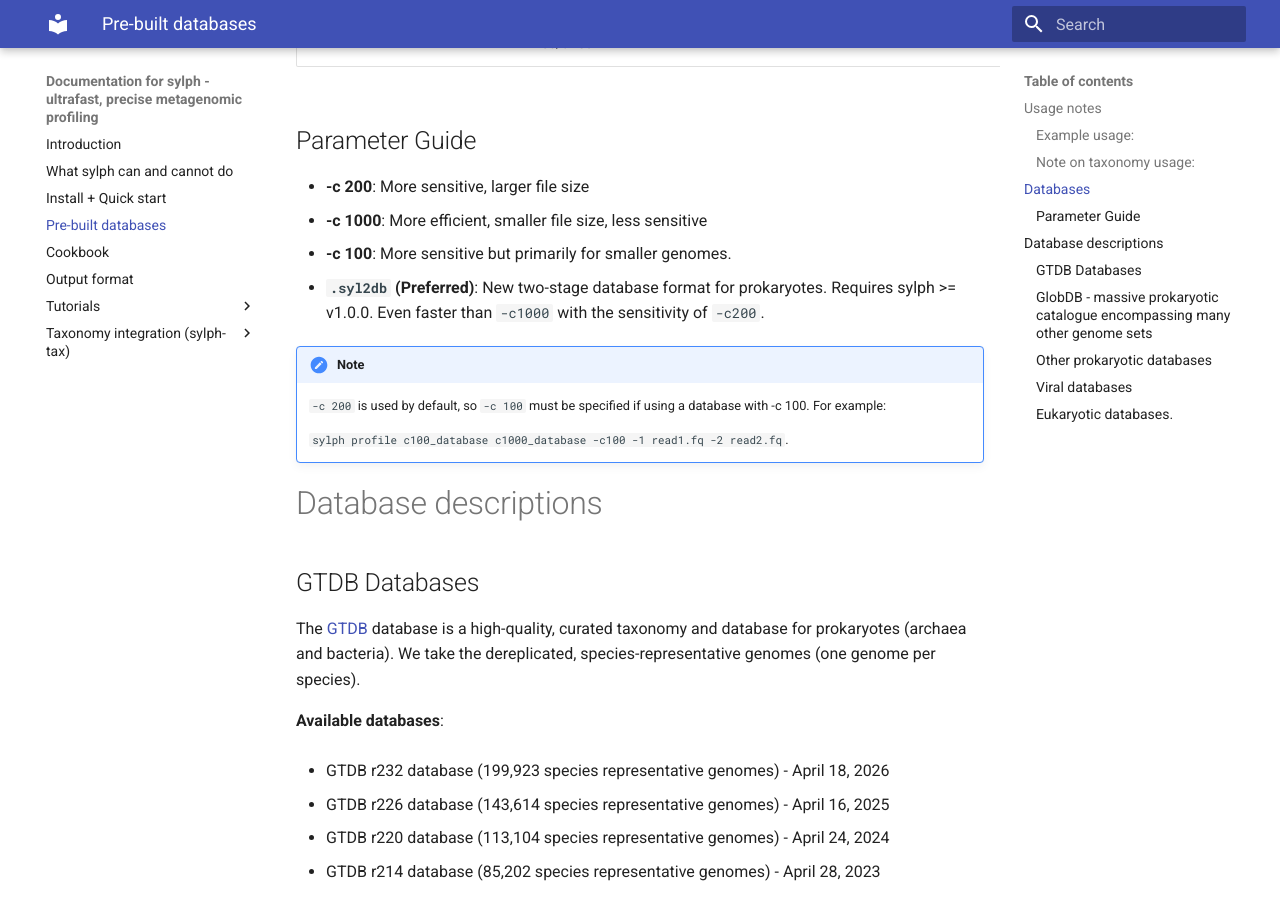
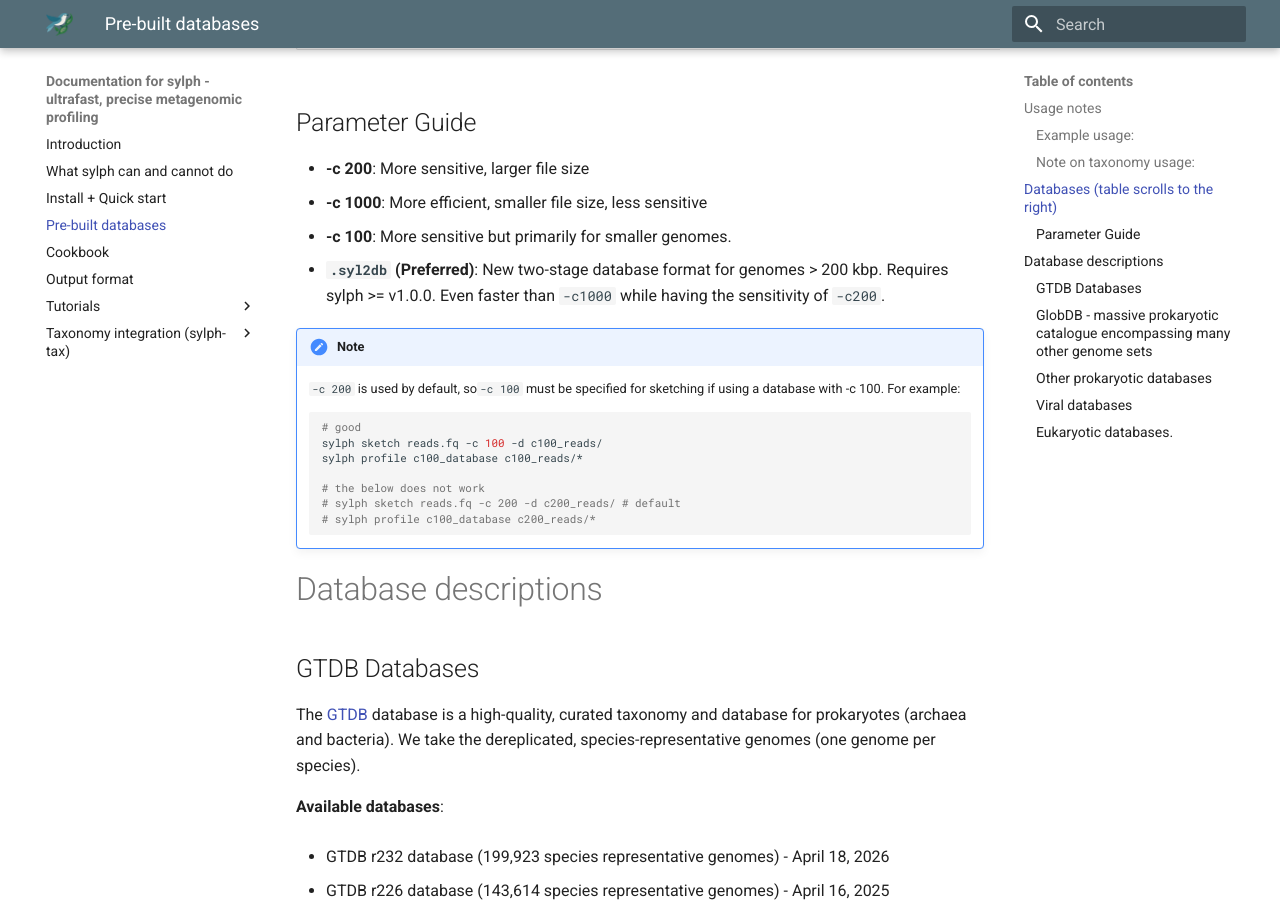
Before and after one commit to sylph-docs/sylph-docs.github.io, an MkDocs documentation site: the page built from docs/pre‐built-databases.md, in a window 1280 px wide and 900 px high, scrolled down 2381 px. Built offline with MkDocs 1.6.1 and Material for MkDocs 9.7.7, drawn with Linux system fonts in a browser that asks for light colours; some of the changed text lies outside the part shown.

Commit message:
fixed icons

````diff
--- a/docs/pre‐built-databases.md
+++ b/docs/pre‐built-databases.md
@@ -1,9 +1,10 @@
 ## Usage notes
 
-Pre-sketched databases available for download below. All databases work from sylph version 0.3.x onwards.
+Pre-sketched databases are available for download below.
 
 * Use the **Primary** links hosted at `http://faust.compbio.cs.cmu.edu` if possible. We provide mirrors on google cloud, but this costs us more money.
-* As of sylph v1.0.0, some databases are also available as `.syl2db` (two-stage) files — faster and less memory for large prokaryotic genome collections, almost no differences.
+* See [Parameter Guide](#parameter-guide) below for algorithmic parameter information.
+* See [Database Descriptions](#database-descriptions) below for database information.
 
 #### Example usage:
 
@@ -21,7 +22,7 @@
 
 
 
-# Databases
+# Databases (table scrolls to the right)
 
 | Type | Name | Genomes | c-parameter | Size | Primary Download Link | Mirror | Notes |
 |---------------|---------------|---------------|-------------|------|----------------------|--------|-------|
@@ -52,13 +53,21 @@
 - **-c 200**: More sensitive, larger file size
 - **-c 1000**: More efficient, smaller file size, less sensitive
 - **-c 100**: More sensitive but primarily for smaller genomes.
-- **`.syl2db` (Preferred)**: New two-stage database format for prokaryotes. Requires sylph >= v1.0.0. Even faster than `-c1000` with the sensitivity of `-c200`.
+- **`.syl2db` (Preferred)**: New two-stage database format for genomes > 200 kbp. Requires sylph >= v1.0.0. Even faster than `-c1000` while having the sensitivity of `-c200`.
 
 !!! note
 
-    `-c 200` is used by default, so `-c 100` must be specified if using a database with -c 100. For example:
+    `-c 200` is used by default, so`-c 100` must be specified for sketching if using a database with -c 100. For example:
 
-    ```sylph profile c100_database c1000_database -c100 -1 read1.fq -2 read2.fq```.
+    ```sh
+    # good
+    sylph sketch reads.fq -c 100 -d c100_reads/
+    sylph profile c100_database c100_reads/*
+
+    # the below does not work
+    # sylph sketch reads.fq -c 200 -d c200_reads/ # default
+    # sylph profile c100_database c200_reads/*
+    ```
 
 
 # Database descriptions
--- a/mkdocs.yml
+++ b/mkdocs.yml
@@ -2,7 +2,10 @@
 site_url: https://sylph-docs.github.io/
 theme:
   name: material
-  palette: blue grey
+  palette:
+    primary: blue grey
+  logo: assets/jay_small_icon.png
+  favicon: assets/jay_small_icon.png
 
 nav:
   - Introduction: index.md
````
Also changed, not shown: docs/index.md (+2 -2 lines), docs/assets/jay_icon.png (added), docs/assets/jay_small_icon.png (added).
